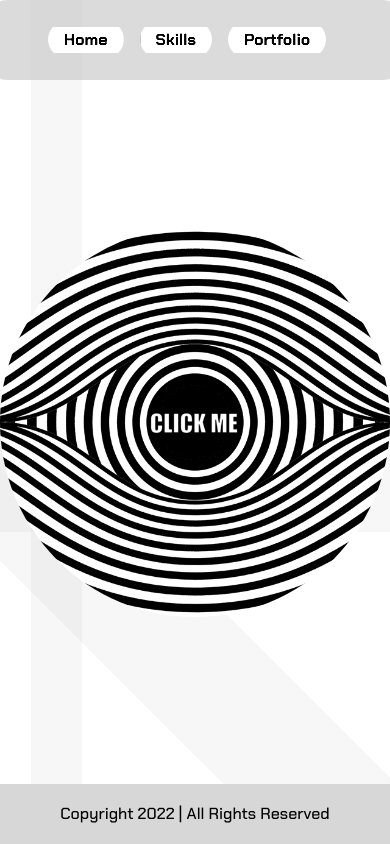
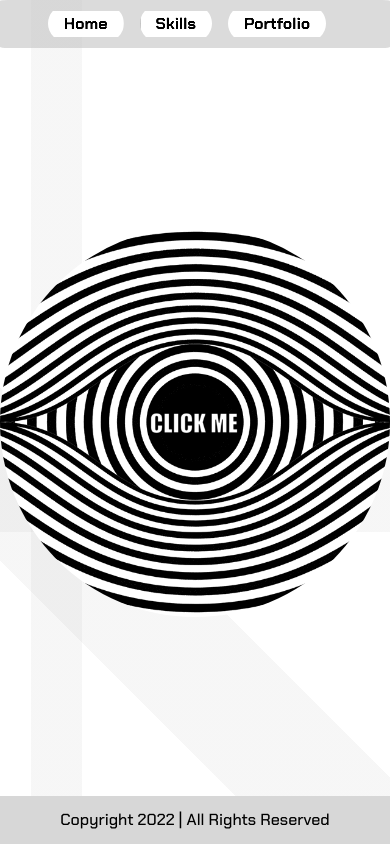
Before and after one commit to c-o-d-e/portfolio-website, a plain HTML site: page index.html in a window 390 px wide. Drawn offline with nearby package versions, Linux system fonts and the light colour scheme.

Commit message:
change height of header and footer

```diff
--- a/style.css
+++ b/style.css
@@ -651,6 +651,7 @@ input[type="submit"] {
 
   #navbar {
     justify-content: center;
+    height: 3rem;
   }
 
   #navbar ul {
@@ -664,9 +665,17 @@ input[type="submit"] {
     margin-right: 1rem;
   }
 
+  #namedata {
+    justify-content: flex-start;
+  }
+
   #slider-container h2,
   h3 {
     border-bottom: 3px solid black;
     margin: 3.5rem auto;
   }
+
+  footer {
+    height: 3rem;
+  }
 }
```
